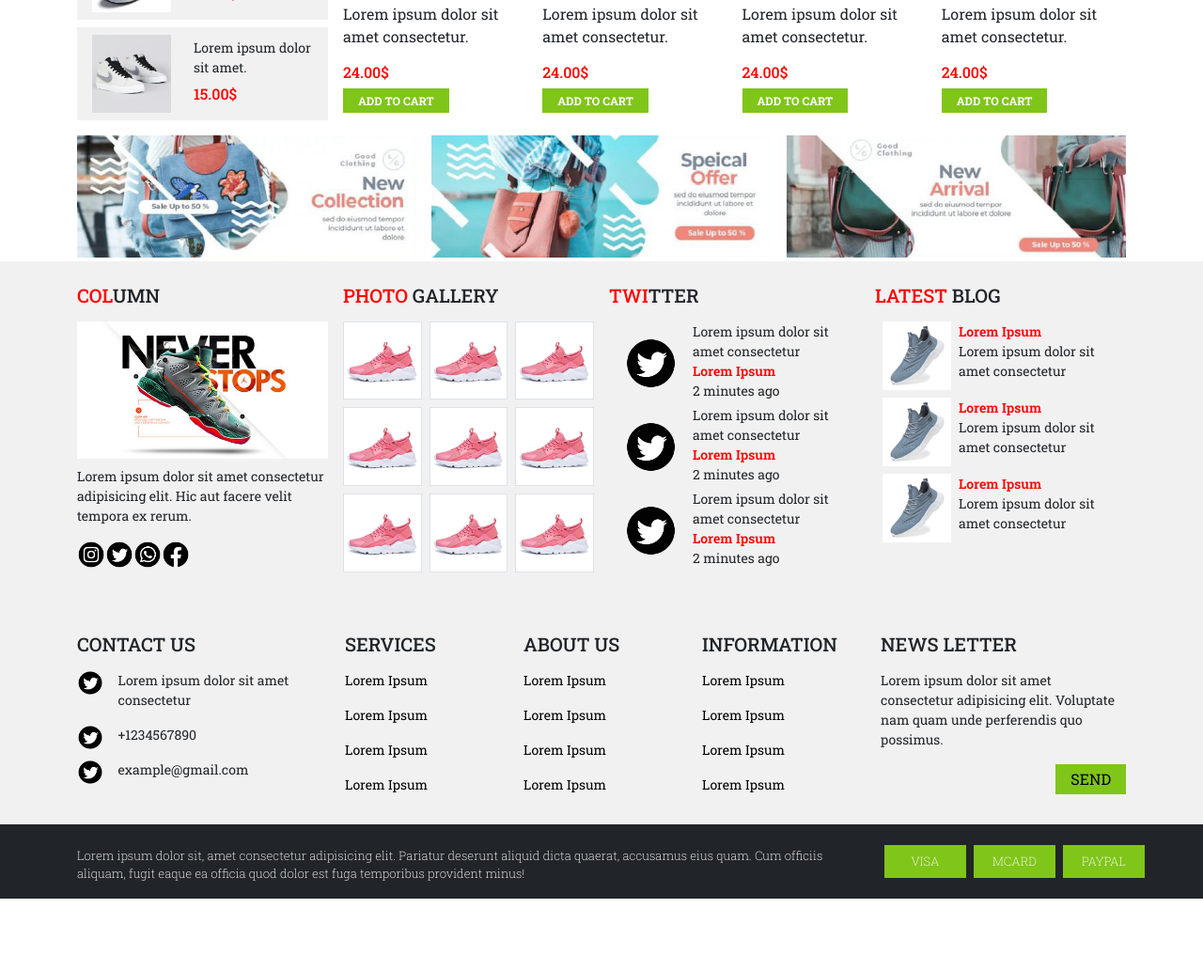
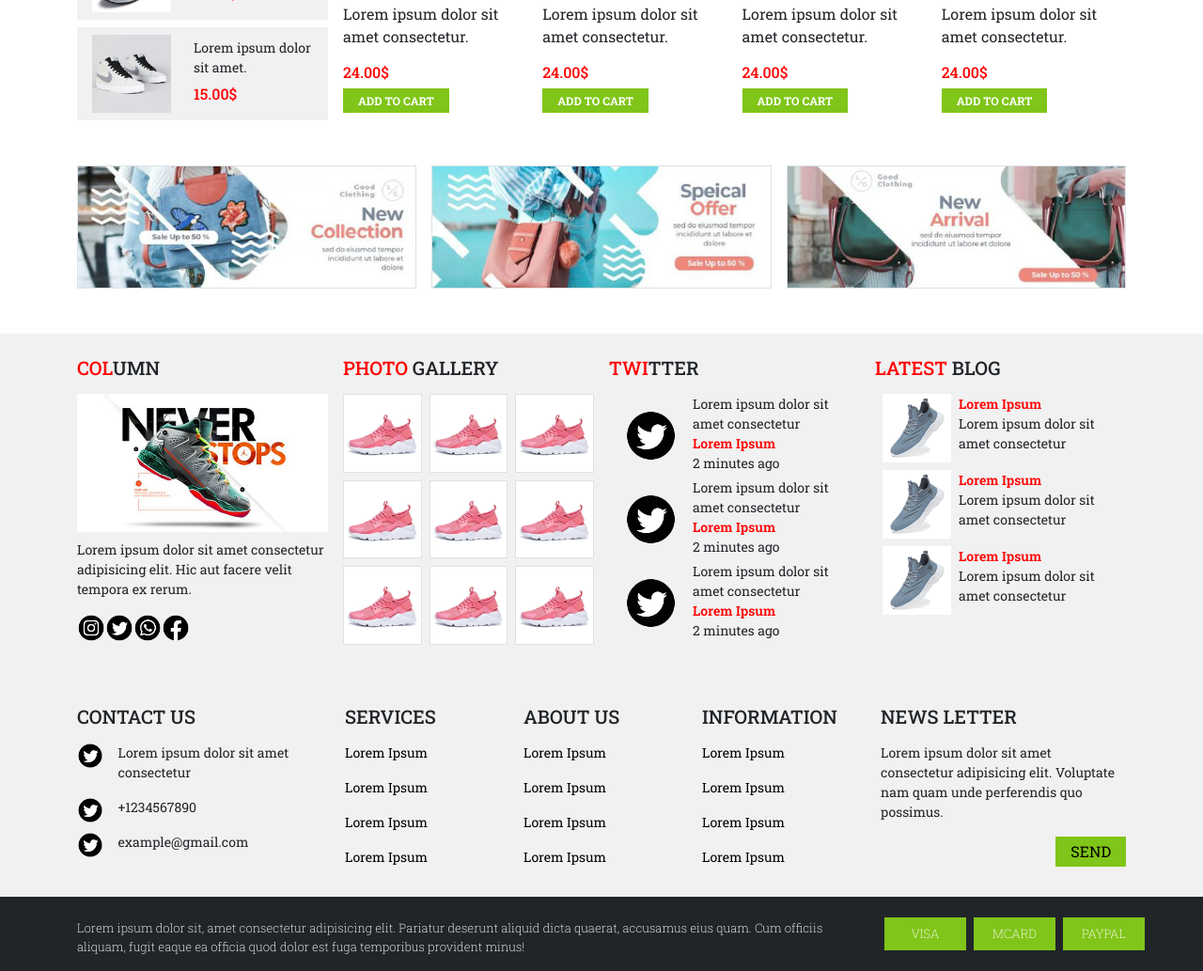
Before and after one commit to fathcode99/Portfolio-Design-Web, a plain HTML site: page index.html in a window 1280 px wide. Shown: the part 1554-2587 px from the top of the page at 94% size. Before the commit the page ends 2510 px from the top, so only its background shows below. Drawn offline with Linux system fonts and the light colour scheme.

Commit message:
All Part

```diff
--- a/index.html
+++ b/index.html
@@ -67,7 +67,7 @@
 
                 <div class="search-bar col-4 align-items-center d-flex justify-content-end pe-2">
                     <input type="text">
-                    <button>Search</button>
+                    <button class="me-3">Search</button>
                 </div>
             </div>
         </div>
@@ -396,17 +396,17 @@
     </div>
 
     <!-- SECOND CONTAINER -->
-    <div class="second-cont mt-3">
+    <div class="second-cont mt-5">
         <div class="container">
             <div class="second-cont-row gx-3 row align-items-top p-0 d-flex justify-content-between">
                 <div class="col">
-                    <img src="./Asset/Banner Lanscape 1.jpg" alt="" class="img-fluid">
+                    <img src="./Asset/Banner Lanscape 1.jpg" alt="" class="img-fluid border">
                 </div>
                 <div class="col">
-                    <img src="./Asset/Banner Lanscape 2.jpg" alt="" class="img-fluid">
+                    <img src="./Asset/Banner Lanscape 2.jpg" alt="" class="img-fluid border">
                 </div>
                 <div class="col">
-                    <img src="./Asset/Banner Lanscape 3.jpg" alt="" class="img-fluid">
+                    <img src="./Asset/Banner Lanscape 3.jpg" alt="" class="img-fluid border">
                 </div>
             </div>
         </div>
@@ -414,7 +414,7 @@
     <!-- END SECOND CONTAINER -->
 
     <!-- THIRD CONTAINER -->
-    <div class="third-cont bg-softgray">
+    <div class="third-cont mt-5 bg-softgray">
         <div class="container">
             <div class="third-cont-row row g-3 mt-1">
 
--- a/style.css
+++ b/style.css
@@ -37,6 +37,10 @@ body {
 }
 
 .search-bar button {
+    border: none;
+}
+
+input {
     border: none;
 }
 
```
